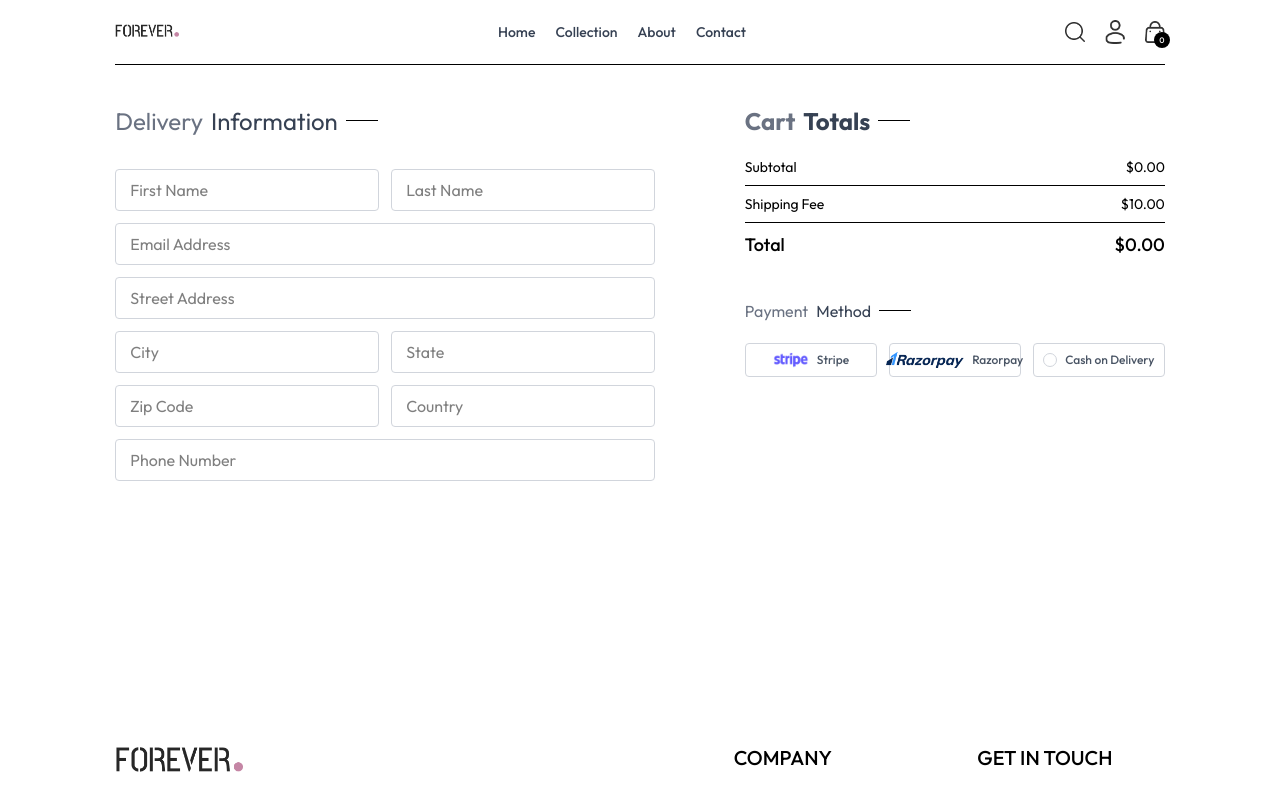
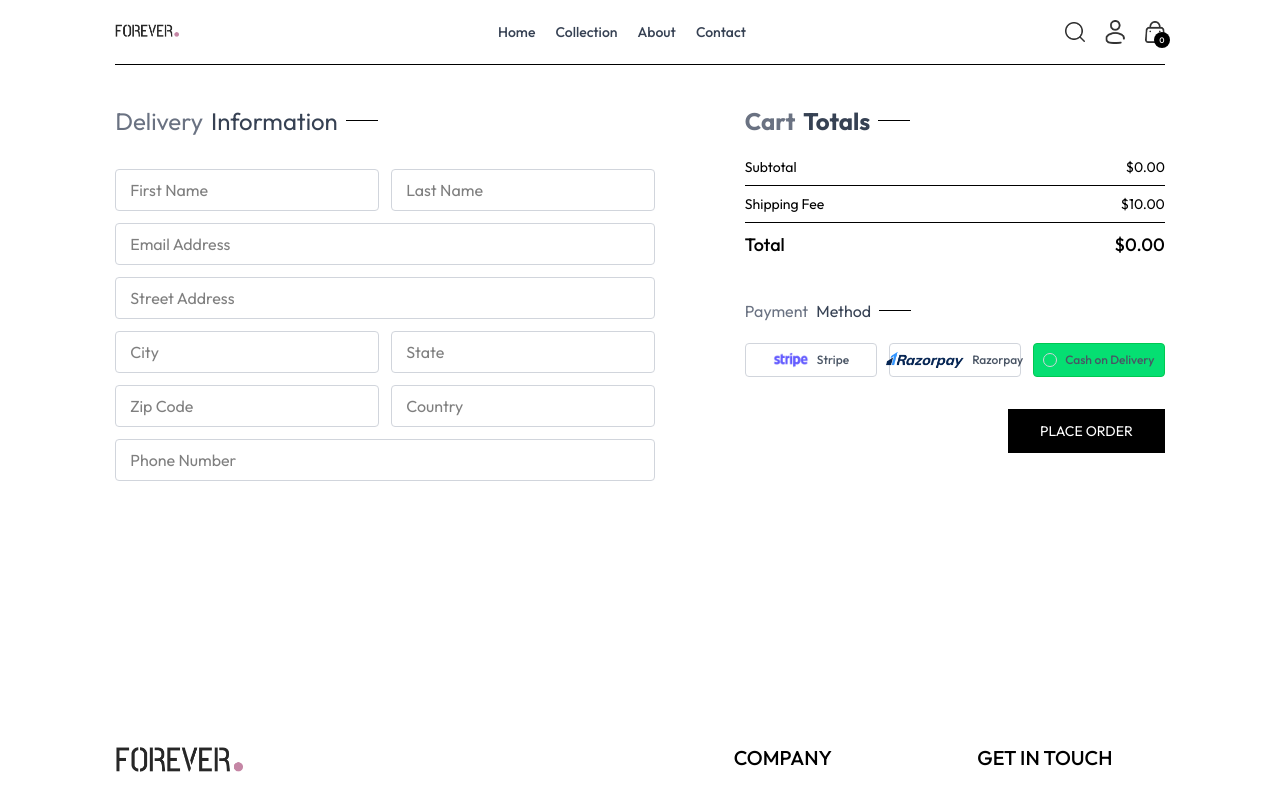
Before and after one commit to siddharthg-7/E-Commerce-Website, a React (Vite) app in the folder frontend/: page /placeorder in a window 1280 px wide. Shown: the top 795 px of the page. Built offline with nearby package versions, Linux system fonts and the light colour scheme.

Commit message:
feat: implement payment method selection and navigation in PlaceOrder component

```diff
--- a/frontend/src/pages/Placeorder.jsx
+++ b/frontend/src/pages/Placeorder.jsx
@@ -2,8 +2,15 @@ import React from 'react'
 import Tittle from '../components/Tittle'
 import CartTotal from '../components/CartTotal'
 import { assets } from '../assets/assets'
+import { ShopContext } from '../context/ShopContext';
+const PlaceOrder = () => {
+  const [method, setMethod] = React.useState('cod');
+  const {navigate} = React.useContext(ShopContext);
 
-const PlaceOrder = () => {
+  React.useEffect(() => {
+    navigate('/placeorder');
+  }, [navigate]);
+
   return (
     <div className='border-t pt-10 min-h-[80vh]'>
       <div className='flex flex-col lg:flex-row items-start gap-10 lg:gap-16'>
@@ -46,20 +53,35 @@ const PlaceOrder = () => {
           <div className='mt-10'>
             <Tittle text1='Payment' text2='Method' />
             <div className='flex flex-row flex-wrap gap-3 mt-2'>
-              <div className='flex-1 min-w-[120px] flex items-center justify-center gap-2 border p-2 cursor-pointer border-gray-300 rounded'>
+              <div
+                className={`flex-1 min-w-[120px] flex items-center justify-center gap-2 border p-2 cursor-pointer rounded ${method === 'stripe' ? 'bg-green-400 border-green-500' : 'border-gray-300'}`}
+                onClick={() => setMethod('stripe')}
+              >
                 <img className='h-4 object-contain' src={assets.stripe_logo} alt='Stripe' />
                 <p className='text-xs text-gray-600 font-medium'>Stripe</p>
               </div>
 
-              <div className='flex-1 min-w-[120px] flex items-center justify-center gap-2 border p-2 cursor-pointer border-gray-300 rounded'>
+              <div
+                className={`flex-1 min-w-[120px] flex items-center justify-center gap-2 border p-2 cursor-pointer rounded ${method === 'razorpay' ? 'bg-green-400 border-green-500' : 'border-gray-300'}`}
+                onClick={() => setMethod('razorpay')}
+              >
                 <img className='h-4 object-contain' src={assets.razorpay_logo} alt='Razorpay' />
                 <p className='text-xs text-gray-600 font-medium'>Razorpay</p>
               </div>
 
-              <div className='flex-1 min-w-[120px] flex items-center justify-center gap-2 border p-2 cursor-pointer border-gray-300 rounded'>
+              <div
+                className={`flex-1 min-w-[120px] flex items-center justify-center gap-2 border p-2 cursor-pointer rounded ${method === 'cod' ? 'bg-green-400 border-green-500' : 'border-gray-300'}`}
+                onClick={() => setMethod('cod')}
+              >
                 <p className='w-3.5 h-3.5 border border-gray-300 rounded-full'></p>
                 <p className='text-xs text-gray-600 font-medium'>Cash on Delivery</p>
               </div>
+            </div>
+
+            <div className='w-full text-end mt-8'>
+              <button  onClick={() => navigate('/orders')} className='bg-black text-white py-3 px-8 text-sm active:bg-gray-700'>
+                PLACE ORDER
+              </button>
             </div>
           </div>
         </div>
```
